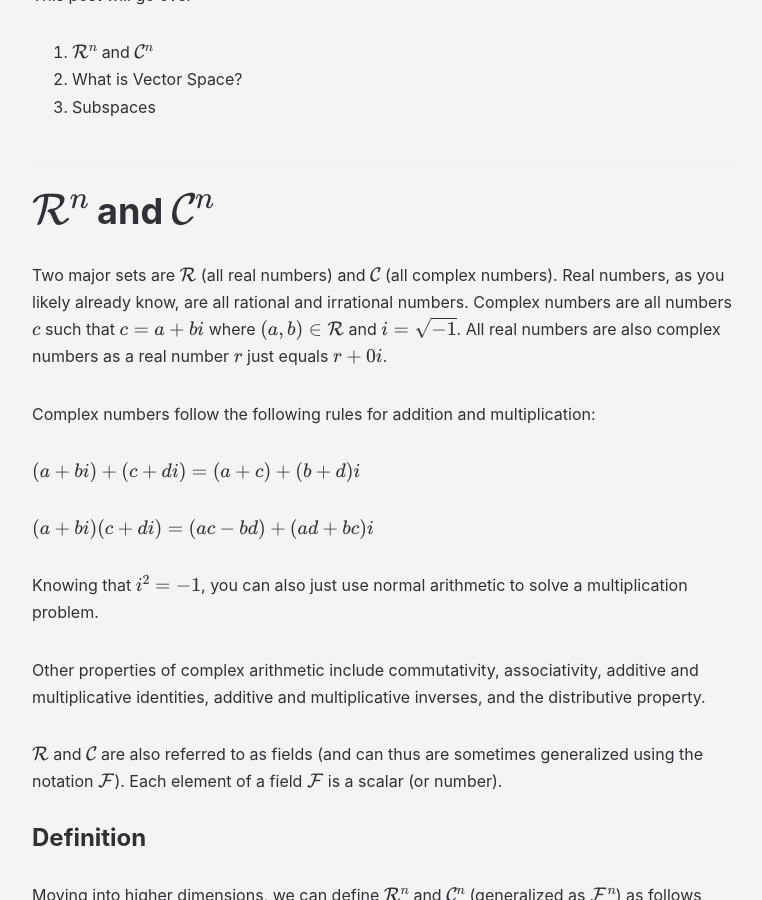
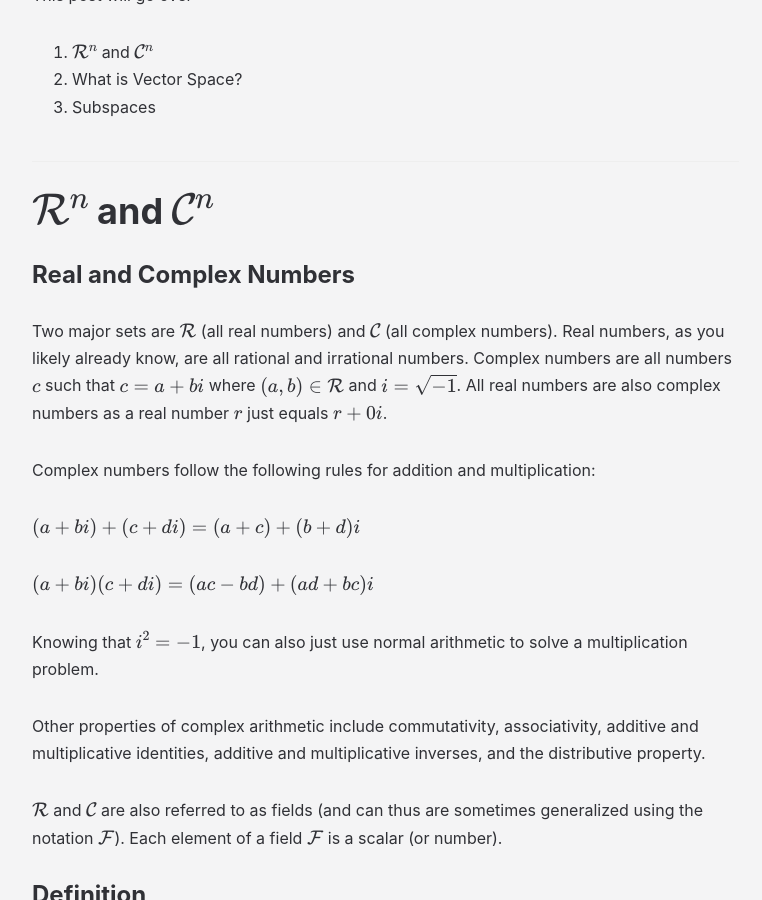
Before and after one commit to kgerot/kgerot.github.io, a Jekyll site: the page built from _posts/2022-01-05-Vector-Spaces-Intro.md, in a window 1280 px wide and 900 px high, scrolled down 585 px. Shown: the whole window, without its empty margins (233-995 px from the left). Built offline with Jekyll 4.4.1, drawn with Linux system fonts in a browser that asks for light colours; nearby versions of some CDN libraries; formulas are drawn with MathJax 3; comment, search, counter and statistics services are not loaded.

Commit message:
changed formatting test

```diff
--- a/_posts/2022-01-05-Vector-Spaces-Intro.md
+++ b/_posts/2022-01-05-Vector-Spaces-Intro.md
@@ -23,6 +23,8 @@ This post will go over
 
 ---
 #  $$\mathcal{R}^n$$ and $$\mathcal{C}^n$$
+
+### Real and Complex Numbers
 
 Two major sets are $$\mathcal{R}$$ (all real numbers) and $$\mathcal{C}$$ (all complex numbers). Real numbers, as you likely already know, are all rational and irrational numbers. Complex numbers are all numbers $$c$$ such that $$c=a+bi$$ where $$(a,b)\in\mathcal{R}$$ and $$i=\sqrt{-1}$$. All real numbers are also complex numbers as a real number $$r$$ just equals $$r+0i$$.
 
```
